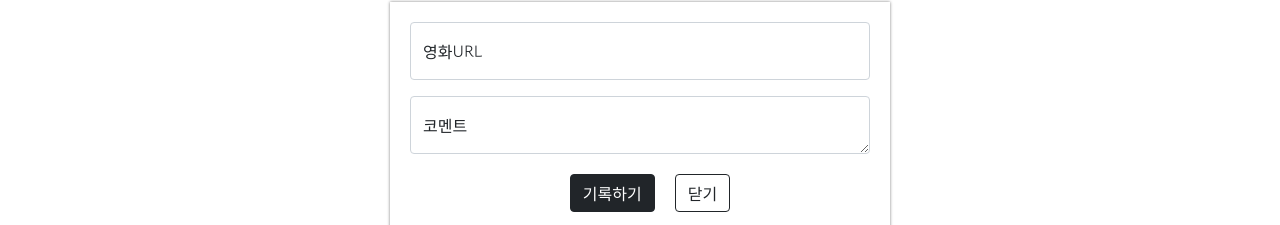
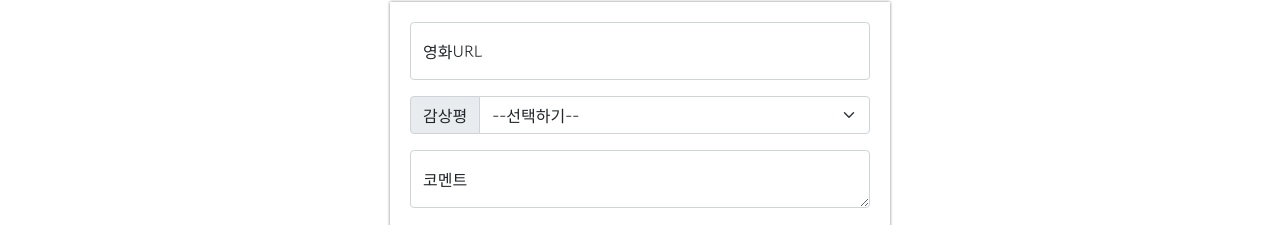
Before and after one commit to EnvyNam/mypage, a plain HTML site: page index.html in a window 1280 px wide. Shown: the part 268-493 px from the top of the page. Drawn offline with nearby package versions, Linux system fonts and the light colour scheme.

Commit message:
Update index.html

```diff
--- a/index.html
+++ b/index.html
@@ -70,6 +70,7 @@
 
             box-shadow: 0px 0px 3px 0px gray;
         }
+
         .mybtn {
             display: flex;
             flex-direction: row;
@@ -79,7 +80,7 @@
             margin-top: 20px;
         }
 
-        .mybtn > button {
+        .mybtn>button {
             margin-left: 20px;
         }
     </style>
@@ -94,6 +95,20 @@
         <div class="form-floating mb-3">
             <input type="email" class="form-control" id="floatingInput" placeholder="name@example.com">
             <label for="floatingInput">영화URL</label>
+        </div>
+        <div>
+            <div class="input-group mb-3">
+                <label class="input-group-text" for="inputGroupSelect01">감상평</label>
+                <select class="form-select" id="inputGroupSelect01">
+                    <option selected>--선택하기--</option>
+                    <option value="1">⭐</option>
+                    <option value="2">⭐⭐</option>
+                    <option value="3">⭐⭐⭐</option>
+                    <option value="4">⭐⭐⭐⭐</option>
+                    <option value="5">⭐⭐⭐⭐⭐</option>
+
+                </select>
+            </div>
         </div>
         <div class="form-floating">
             <textarea class="form-control" placeholder="Leave a comment here" id="floatingTextarea"></textarea>
```
